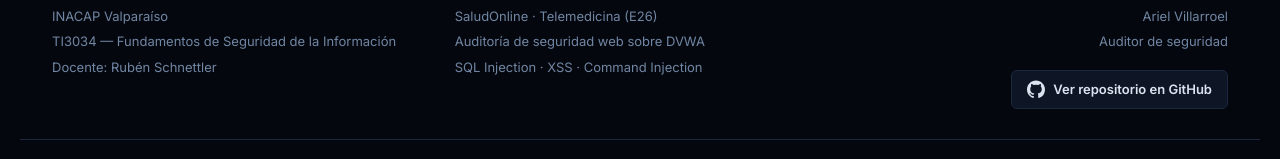
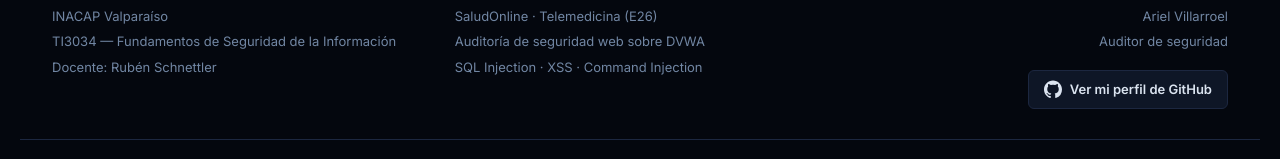
Before and after one commit to donkked/auditoria_vilari, a React (Vite) app: page / in a window 1280 px wide. Shown: the part 917-1076 px from the top of the page. Built offline with nearby package versions, Linux system fonts and the light colour scheme.

Commit message:
feat: botón del footer apunta al perfil de GitHub del autor

```diff
--- a/src/App.tsx
+++ b/src/App.tsx
@@ -13,7 +13,7 @@ import Recuperacion from './components/Recuperacion'
 import Prompts from './components/Prompts'
 import './App.css'
 
-const GITHUB_URL = 'https://github.com/donkked/auditoria_vilari'
+const GITHUB_URL = 'https://github.com/donkked'
 
 function Footer() {
   return (
@@ -46,7 +46,7 @@ function Footer() {
             <svg viewBox="0 0 24 24" aria-hidden="true">
               <path d="M12 .5C5.37.5 0 5.87 0 12.5c0 5.3 3.44 9.8 8.21 11.39.6.11.82-.26.82-.58 0-.29-.01-1.04-.02-2.04-3.34.73-4.04-1.61-4.04-1.61-.55-1.39-1.34-1.76-1.34-1.76-1.09-.75.08-.73.08-.73 1.21.09 1.84 1.24 1.84 1.24 1.07 1.84 2.81 1.31 3.5 1 .11-.78.42-1.31.76-1.61-2.67-.3-5.47-1.34-5.47-5.95 0-1.31.47-2.39 1.24-3.23-.12-.31-.54-1.53.12-3.18 0 0 1.01-.32 3.3 1.23a11.5 11.5 0 0 1 6 0c2.29-1.55 3.3-1.23 3.3-1.23.66 1.65.24 2.87.12 3.18.77.84 1.24 1.92 1.24 3.23 0 4.62-2.81 5.64-5.49 5.94.43.37.81 1.1.81 2.22 0 1.6-.01 2.89-.01 3.28 0 .32.22.7.83.58A12.01 12.01 0 0 0 24 12.5C24 5.87 18.63.5 12 .5z" />
             </svg>
-            Ver repositorio en GitHub
+            Ver mi perfil de GitHub
           </a>
         </div>
       </div>
```
